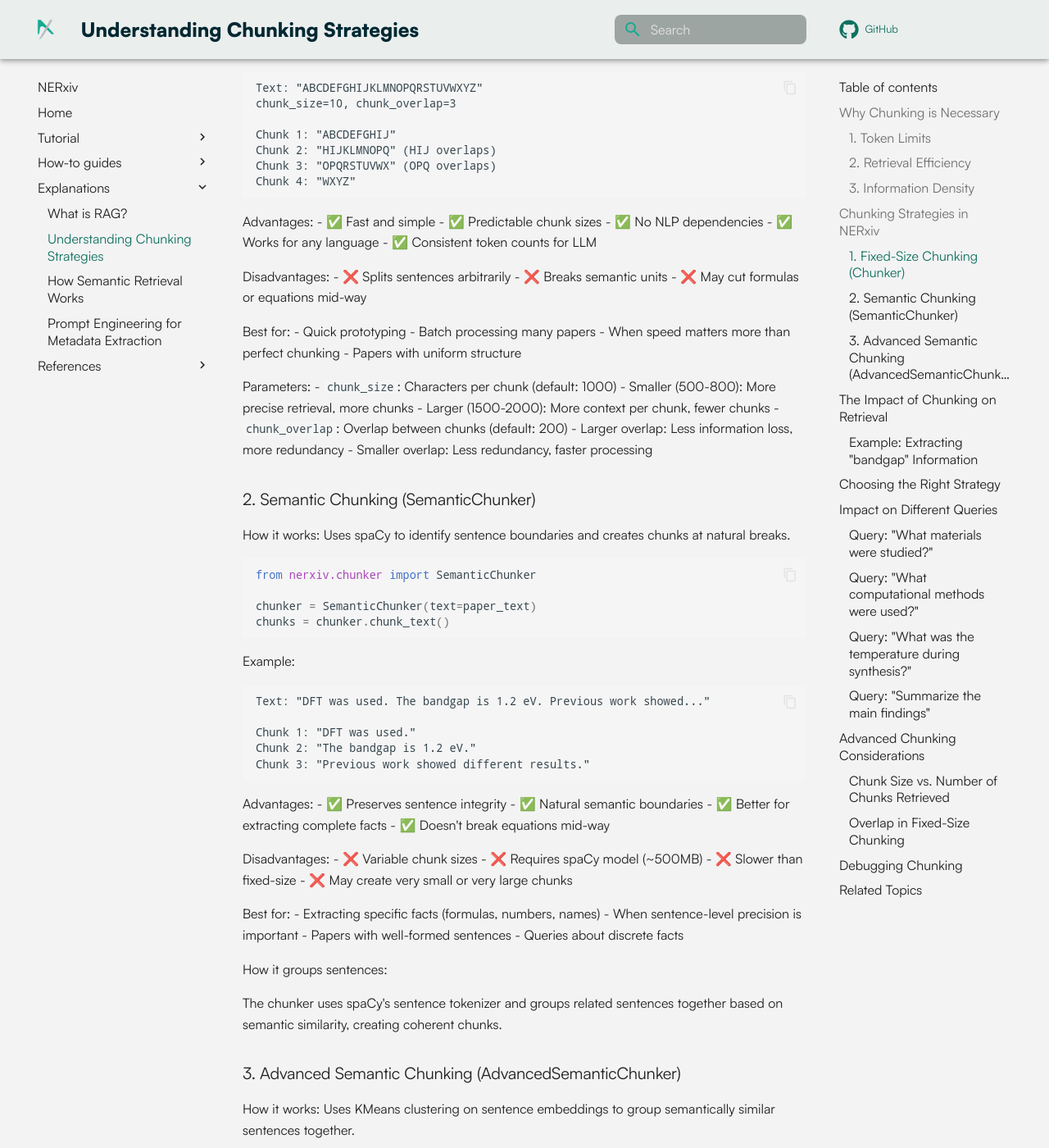
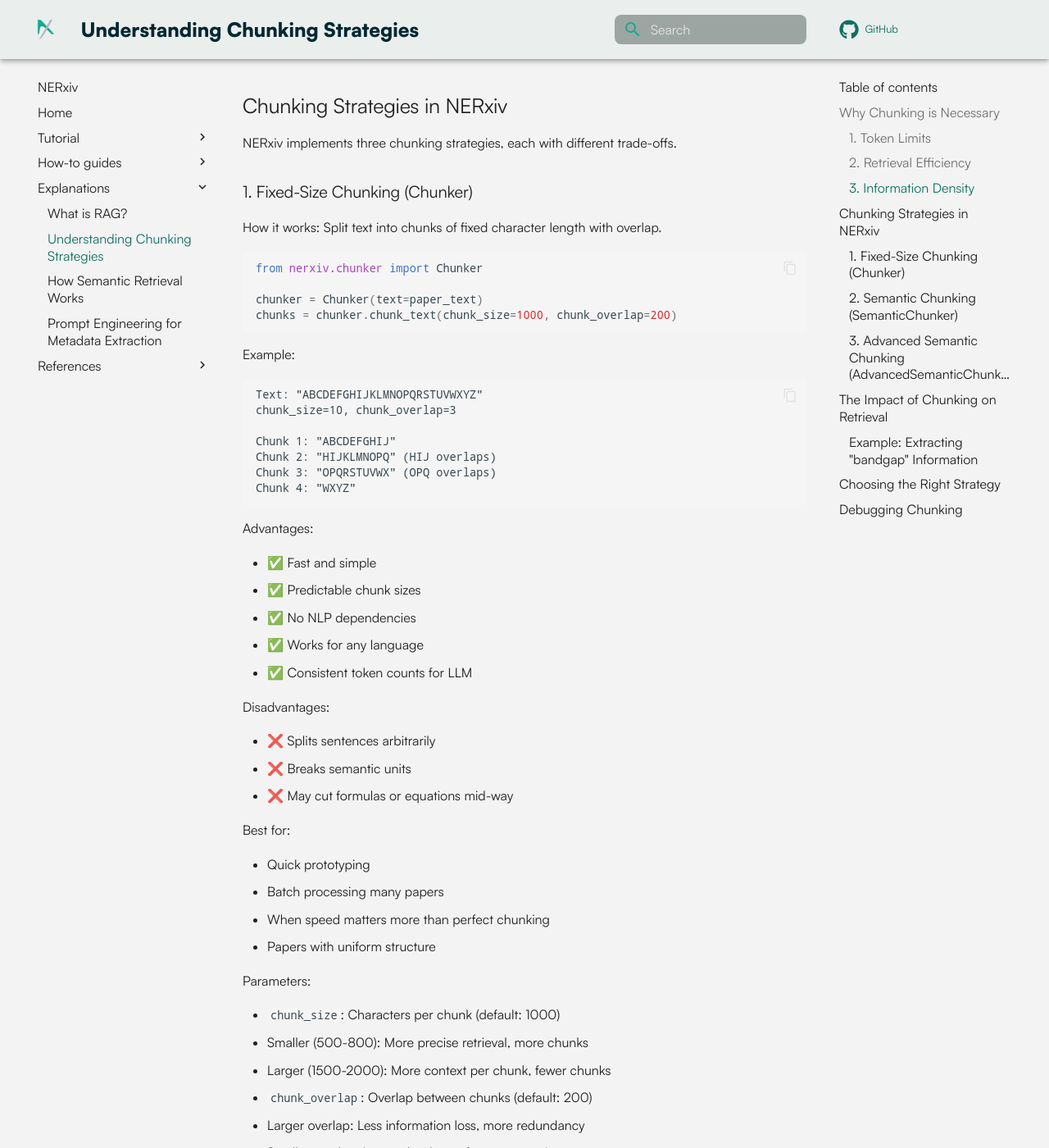
Before and after one commit to JosePizarro3/NERxiv, an MkDocs documentation site: the page built from docs/explanations/understanding_chunking.md, in a window 1280 px wide and 1400 px high, scrolled down 1306 px. Shown: the whole window at 82% size. Built offline with MkDocs 1.6.1 and Material for MkDocs 9.7.7, drawn with Linux system fonts in a browser that asks for light colours; comment, search, counter and statistics services are not loaded; some of the changed text lies outside the part shown.

Commit message:
Polished chunking how to and explanation
Added glossary to references

````diff
--- a/docs/explanations/chunking-strategies.md
+++ b/docs/explanations/understanding_chunking.md
@@ -9,11 +9,13 @@
 ### 1. Token Limits
 
 LLMs have maximum context windows:
+
 - GPT-3.5: 4,096 tokens (~3,000 words)
 - LLaMA 3.1 8B: 8,192 tokens (~6,000 words)
 - LLaMA 3.1 70B: 8,192 tokens (~6,000 words)
 
 A typical arXiv paper:
+
 - 8,000-15,000 words
 - 10,000-20,000 tokens
 
@@ -22,6 +24,7 @@
 ### 2. Retrieval Efficiency
 
 Even if a paper fits in context, you don't want to search through everything. Smaller chunks allow:
+
 - **Precision**: Find exactly where information appears
 - **Relevance scoring**: Rank specific passages by relevance
 - **Focused context**: Give the LLM only what it needs
@@ -29,6 +32,7 @@
 ### 3. Information Density
 
 Different parts of a paper have different information densities:
+
 - Abstract: Very dense, overview
 - Introduction: Context, motivation
 - Methods: Technical details
@@ -65,6 +69,7 @@
 ```
 
 **Advantages**:
+
 - ✅ Fast and simple
 - ✅ Predictable chunk sizes
 - ✅ No NLP dependencies
@@ -72,17 +77,20 @@
 - ✅ Consistent token counts for LLM
 
 **Disadvantages**:
+
 - ❌ Splits sentences arbitrarily
 - ❌ Breaks semantic units
 - ❌ May cut formulas or equations mid-way
 
 **Best for**:
+
 - Quick prototyping
 - Batch processing many papers
 - When speed matters more than perfect chunking
 - Papers with uniform structure
 
 **Parameters**:
+
 - `chunk_size`: Characters per chunk (default: 1000)
   - Smaller (500-800): More precise retrieval, more chunks
   - Larger (1500-2000): More context per chunk, fewer chunks
@@ -111,26 +119,27 @@
 ```
 
 **Advantages**:
+
 - ✅ Preserves sentence integrity
 - ✅ Natural semantic boundaries
 - ✅ Better for extracting complete facts
 - ✅ Doesn't break equations mid-way
 
 **Disadvantages**:
+
 - ❌ Variable chunk sizes
 - ❌ Requires spaCy model (~500MB)
 - ❌ Slower than fixed-size
 - ❌ May create very small or very large chunks
 
 **Best for**:
+
 - Extracting specific facts (formulas, numbers, names)
 - When sentence-level precision is important
 - Papers with well-formed sentences
 - Queries about discrete facts
 
-**How it groups sentences**:
-
-The chunker uses spaCy's sentence tokenizer and groups related sentences together based on semantic similarity, creating coherent chunks.
+**How it groups sentences**: The chunker uses spaCy's sentence tokenizer and groups related sentences together based on semantic similarity, creating coherent chunks.
 
 ### 3. Advanced Semantic Chunking (AdvancedSemanticChunker)
 
@@ -144,6 +153,7 @@
 ```
 
 **Process**:
+
 1. Split text into sentences with spaCy
 2. Encode each sentence with SentenceTransformer
 3. Cluster sentences using KMeans
@@ -165,24 +175,28 @@
 ```
 
 **Advantages**:
+
 - ✅ Topically coherent chunks
 - ✅ Groups related information even if not adjacent
 - ✅ Excellent for complex, multi-topic papers
 - ✅ Better context for the LLM
 
 **Disadvantages**:
+
 - ❌ Slowest (computes embeddings for all sentences)
 - ❌ Requires SentenceTransformer model
 - ❌ Variable and unpredictable chunk sizes
 - ❌ May group unrelated sentences if n_chunks is too small
 
 **Best for**:
+
 - Papers covering multiple topics
 - Extracting methodology descriptions
 - When topical coherence is crucial
 - Complex queries requiring context
 
 **Parameters**:
+
 - `n_chunks`: Number of semantic clusters (default: 10)
   - Smaller (5-8): Broad topics, larger chunks
   - Larger (15-20): Finer topics, smaller chunks
@@ -240,79 +254,11 @@
 
 | Your Goal | Recommended Chunker | Why |
 |-----------|-------------------|-----|
-| Speed and simplicity | `Chunker` | No overhead |
-| Extract specific facts | `SemanticChunker` | Sentence boundaries |
-| Multi-topic papers | `AdvancedSemanticChunker` | Topical grouping |
-| Formulas and equations | `SemanticChunker` | Preserves units |
-| Long methodology sections | `AdvancedSemanticChunker` | Groups related content |
-| Batch processing | `Chunker` | Fastest |
-
-## Impact on Different Queries
-
-### Query: "What materials were studied?"
-
-**Best chunker**: `SemanticChunker` or `AdvancedSemanticChunker`
-- Material names often appear in discrete sentences
-- Semantic boundaries help isolate mentions
-
-### Query: "What computational methods were used?"
-
-**Best chunker**: `AdvancedSemanticChunker`
-- Methods often described across multiple sentences
-- Topical grouping captures full descriptions
-
-### Query: "What was the temperature during synthesis?"
-
-**Best chunker**: `SemanticChunker`
-- Specific fact usually in one sentence
-- Sentence boundaries preserve "800°C" with context
-
-### Query: "Summarize the main findings"
-
-**Best chunker**: Any (depends on speed requirements)
-- Summary requires broad context
-- Retrieved chunks will be diverse regardless
-
-## Advanced Chunking Considerations
-
-### Chunk Size vs. Number of Chunks Retrieved
-
-Small chunks + many retrieved:
-- Pro: Precise information
-- Con: More redundancy, slower
-
-Large chunks + few retrieved:
-- Pro: More context, faster
-- Con: Less precise, may include noise
-
-**Example**:
-```bash
-# Precise: small chunks, more retrieved
-nerxiv prompt --file-path paper.hdf5 --chunker Chunker --n-top-chunks 10
-
-# Fast: large chunks (via semantic), fewer retrieved
-nerxiv prompt --file-path paper.hdf5 --chunker AdvancedSemanticChunker --n-top-chunks 5
-```
-
-### Overlap in Fixed-Size Chunking
-
-Overlap ensures important information isn't lost at boundaries:
-
-**No overlap**:
-```
-Chunk 1: "...the bandgap of"
-Chunk 2: "1.2 eV was measured..."
-```
-❌ Incomplete information in each chunk
-
-**With overlap (200 chars)**:
-```
-Chunk 1: "...the bandgap of 1.2 eV..."
-Chunk 2: "...the bandgap of 1.2 eV was measured..."
-```
-✅ Complete information in both chunks (redundancy is okay!)
-
-**Rule of thumb**: Overlap should be ~20% of chunk size
+| Fast processing | `Chunker` | Simple, no NLP overhead |
+| Extract formulas/numbers | `Chunker` or `SemanticChunker` | Preserves local context |
+| Extract methodology descriptions | `AdvancedSemanticChunker` | Groups related methodological text |
+| General metadata extraction | `SemanticChunker` | Good balance of speed and quality |
+| Highly specific technical queries | `AdvancedSemanticChunker` | Better topical grouping |
 
 ## Debugging Chunking
 
@@ -329,10 +275,3 @@
     print(f"\n=== Chunk {i} ===")
     print(f"Length: {len(chunk.page_content)} chars")
     print(f"Content: {chunk.page_content[:200]}...")
-```
-
-## Related Topics
-
-- [What is RAG?](what-is-rag.md) - Understanding the full pipeline
-- [How Semantic Retrieval Works](semantic-retrieval.md) - The next stage after chunking
-- [How to Customize Chunking Strategies](../howtos/customize-chunking.md) - Practical implementation
--- a/docs/howtos/customize_chunking.md
+++ b/docs/howtos/customize_chunking.md
@@ -1,10 +1,7 @@
 # How-to: Customize Chunking Strategies
 
-This guide shows you how to choose and configure different chunking strategies for your RAG pipeline.
+This guide shows you how to choose and configure different chunking strategies for your RAG pipeline. You can read more about why chunking matters in [Explanation: Understanding Chunking Strategies](../explanations/understanding_chunking.md).
 
-## Why Chunking Matters
-
-Scientific papers are often too long to fit in an LLM's context window. Chunking divides the text into smaller pieces, but how you chunk affects what information the retriever can find and how well the LLM can answer your queries.
 
 ## Available Chunkers
 
@@ -12,9 +9,10 @@
 
 ### 1. Fixed-Size Chunker (Default)
 
-The `Chunker` class uses fixed character-based chunks with overlap.
+The [`Chunker`](../references/api.md#nerxiv.chunker.Chunker) class uses fixed character-based chunks with overlap.
 
 **When to use:**
+
 - General-purpose chunking
 - When you want consistent chunk sizes
 - When processing speed is important
@@ -32,15 +30,12 @@
 chunks = chunker.chunk_text(chunk_size=1000, chunk_overlap=200)
 ```
 
-**Parameters:**
-- `chunk_size` (default: 1000): Number of characters per chunk
-- `chunk_overlap` (default: 200): Overlap between consecutive chunks
-
 ### 2. Semantic Chunker
 
-The `SemanticChunker` uses spaCy to create chunks at sentence boundaries.
+The [`SemanticChunker`](../references/api.md#nerxiv.chunker.SemanticChunker) uses spaCy to create chunks at sentence boundaries.
 
 **When to use:**
+
 - When you want to preserve sentence integrity
 - When semantic coherence is important
 - For extracting specific facts or statements
@@ -62,9 +57,10 @@
 
 ### 3. Advanced Semantic Chunker
 
-The `AdvancedSemanticChunker` uses KMeans clustering on sentence embeddings to group semantically similar sentences.
+The [`AdvancedSemanticChunker`](../references/api.md#nerxiv.chunker.AdvancedSemanticChunker) uses KMeans clustering on sentence embeddings to group semantically similar sentences.
 
 **When to use:**
+
 - When you want topically coherent chunks
 - When extracting complex, multi-sentence information
 - When you know approximately how many topics are in the paper
@@ -82,12 +78,7 @@
 chunks = chunker.chunk_text(n_chunks=10)
 ```
 
-**Parameters:**
-- `n_chunks` (default: 10): Number of semantic clusters to create
-
 ## Choosing the Right Strategy
-
-Here's a decision guide:
 
 | Your Goal | Recommended Chunker | Why |
 |-----------|-------------------|-----|
@@ -97,33 +88,6 @@
 | General metadata extraction | `SemanticChunker` | Good balance of speed and quality |
 | Highly specific technical queries | `AdvancedSemanticChunker` | Better topical grouping |
 
-## Example Comparison
-
-Let's extract material formulas using different chunkers:
-
-**Fixed-size chunking:**
-```bash
-nerxiv prompt \
-  --file-path paper.hdf5 \
-  --chunker Chunker \
-  --query material_formula
-```
-
-**Semantic chunking:**
-```bash
-nerxiv prompt \
-  --file-path paper.hdf5 \
-  --chunker SemanticChunker \
-  --query material_formula
-```
-
-**Advanced semantic chunking:**
-```bash
-nerxiv prompt \
-  --file-path paper.hdf5 \
-  --chunker AdvancedSemanticChunker \
-  --query material_formula
-```
 
 ## Advanced Configuration
 
@@ -186,16 +150,3 @@
     print(chunk.page_content)
     print()
 ```
-
-## Performance Considerations
-
-- **`Chunker`**: Fastest, no NLP models required
-- **`SemanticChunker`**: Medium speed, loads spaCy model once
-- **`AdvancedSemanticChunker`**: Slowest, computes embeddings for all sentences
-
-For batch processing many papers, consider using the simpler `Chunker` first, then optimize with semantic chunkers if needed.
-
-## Related Guides
-
-- [How to configure retrieval models](configure-retrieval-models.md)
-- [How to create custom prompts](create-custom-prompts.md)
--- a/mkdocs.yml
+++ b/mkdocs.yml
@@ -15,11 +15,12 @@
     - Adjust LLM Parameters: howtos/adjust-llm-parameters.md
   - Explanations:
     - What is RAG?: explanations/what-is-rag.md
-    - Understanding Chunking Strategies: explanations/chunking-strategies.md
+    - Understanding Chunking Strategies: explanations/understanding_chunking.md
     - How Semantic Retrieval Works: explanations/semantic-retrieval.md
     - Prompt Engineering for Metadata Extraction: explanations/prompt-engineering.md
   - References:
-    - API Reference: references/api.md
+    - Glossary: references/glossary.md
+    # - API Reference: references/api.md
 theme:
   name: material
   palette:
--- a/pyproject.toml
+++ b/pyproject.toml
@@ -52,6 +52,7 @@
   "marimo[recommended]",
   "mkdocs-material",
   "mkdocs-click",
+  "mkdocstrings",
   "mkdocstrings-python",
 ]
 
````
Also changed, not shown: docs/index.md (+2 -1 lines), docs/references/glossary.md (added, +1 -0 lines).
